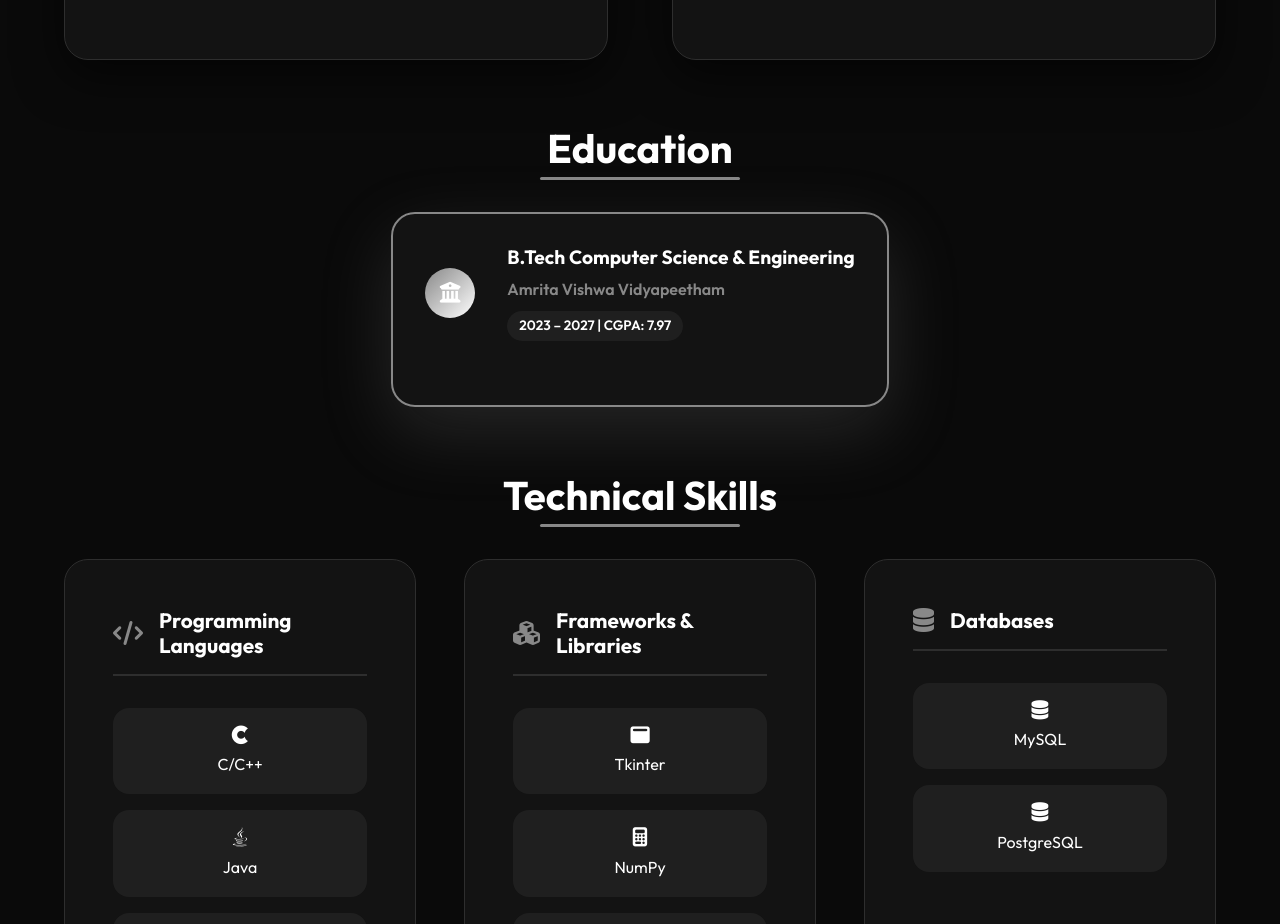
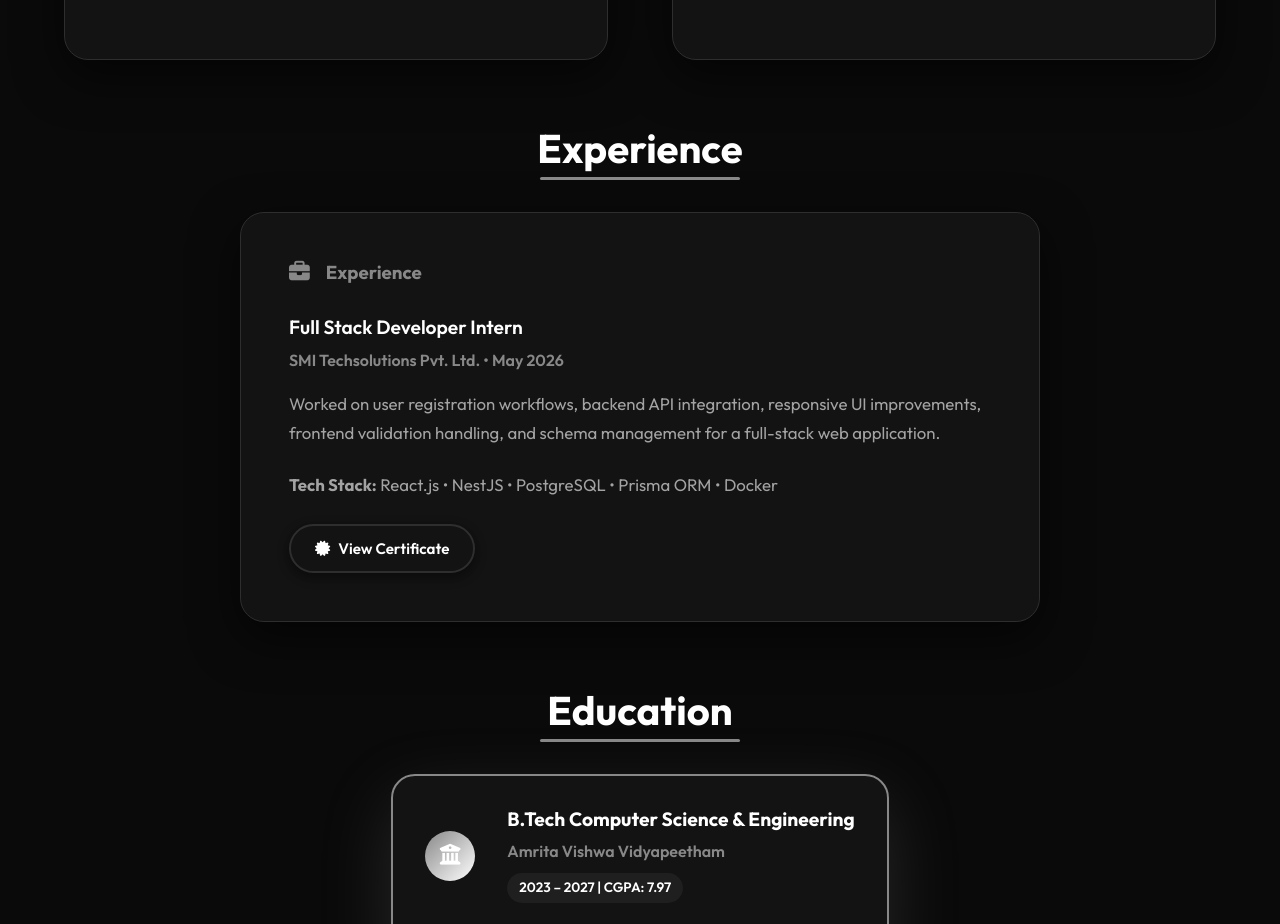
Before and after one commit to leena0110/portfolio-leena, a React (Vite) app: page /portfolio-leena/profile in a window 1280 px wide. Shown: the part 840-1764 px from the top of the page. Built offline with nearby package versions, Linux system fonts and the light colour scheme.

Commit message:
Added the internship details to profile page

```diff
--- a/src/pages/Profile.jsx
+++ b/src/pages/Profile.jsx
@@ -26,6 +26,27 @@
                             <div className="bio-text">
                                 <p>To continuously learn, innovate, and grow into a versatile engineer capable of delivering impactful, high-quality solutions.</p>
                                 <p>I aim to contribute meaningfully to real-world projects while strengthening my expertise in web development and cloud computing.</p>
+                            </div>
+                        </div>
+                    </div>
+
+                    <div className="section-header">
+                        <h2>Experience</h2>
+                    </div>
+
+                    <div className="bio-section" style={{ display: 'flex', justifyContent: 'center', marginBottom: 'var(--space-2xl)' }}>
+                        <div className="bio-card" style={{ maxWidth: '800px', width: '100%' }}>
+                            <h3><i className="fas fa-briefcase"></i> Experience</h3>
+                            <div className="bio-text">
+                                <h4 style={{ color: 'var(--text-primary)', marginBottom: '8px', fontSize: '1.2rem', fontWeight: '600' }}>Full Stack Developer Intern</h4>
+                                <p style={{ color: 'var(--secondary-color)', fontWeight: '600', marginBottom: '16px', fontSize: '1rem' }}>SMI Techsolutions Pvt. Ltd. • May 2026</p>
+                                <p>Worked on user registration workflows, backend API integration, responsive UI improvements, frontend validation handling, and schema management for a full-stack web application.</p>
+                                <p style={{ marginTop: '16px' }}><strong>Tech Stack:</strong> <span style={{ color: 'var(--text-secondary)' }}>React.js • NestJS • PostgreSQL • Prisma ORM • Docker</span></p>
+                                <div style={{ marginTop: '24px' }}>
+                                    <a href="https://drive.google.com/file/d/1sLDPQEJhf8LK0LXt1f8E_4w3qh-wblCC/view?usp=sharing" target="_blank" rel="noopener noreferrer" className="btn btn-secondary" style={{ width: 'fit-content', padding: '10px 24px', fontSize: '0.95rem' }}>
+                                        <i className="fas fa-certificate"></i> View Certificate
+                                    </a>
+                                </div>
                             </div>
                         </div>
                     </div>
```
Lines whose indentation alone changed are shown as unchanged.
